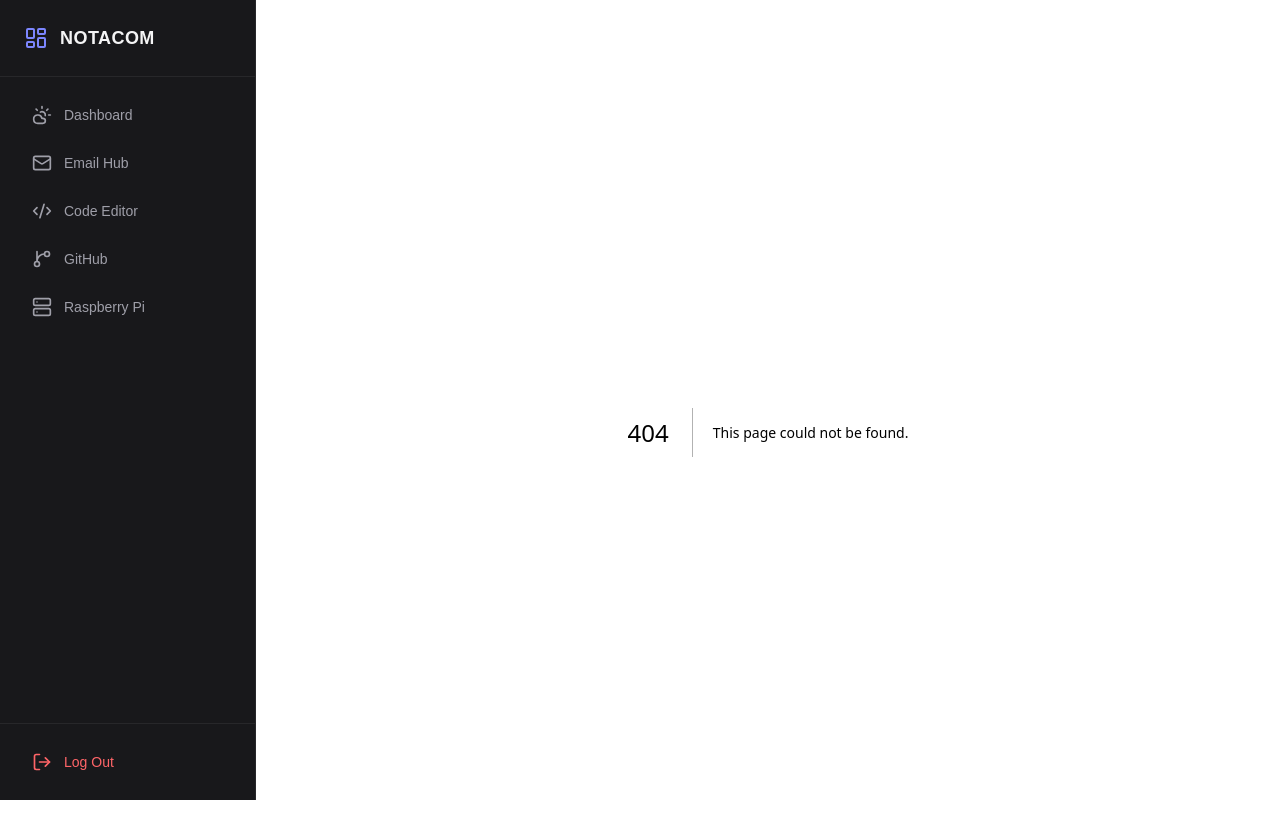
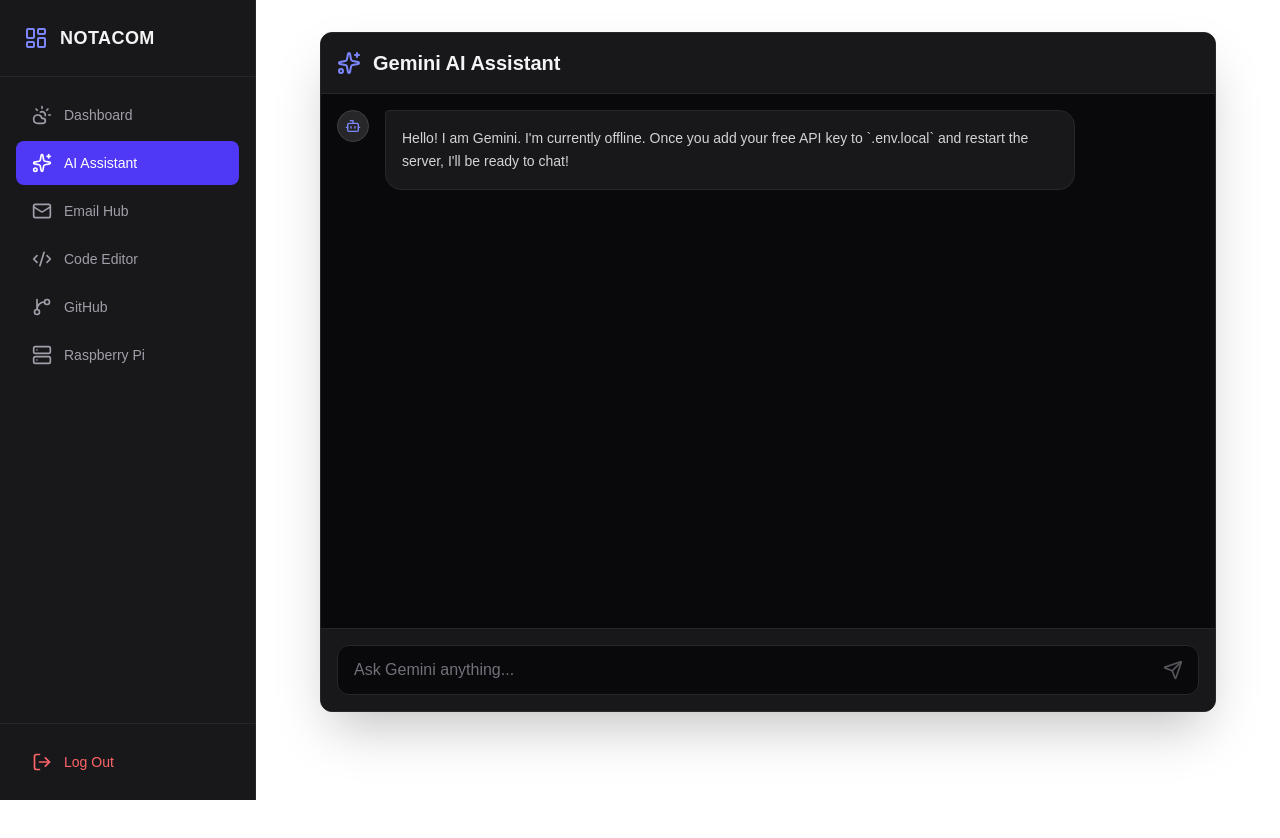
Before and after one commit to mattsitton/notacom-dashboard, a Next.js app: page /chat in a window 1280 px wide. Before the commit this address had no page. Shown: the top 838 px of the page. After the commit the page ends 800 px from the top, so only its background shows below. Built offline with nearby package versions, Linux system fonts and the light colour scheme.

Commit message:
Added AI Chat interface skeleton (awaiting API key)

```diff
--- a/package.json
+++ b/package.json
@@ -9,6 +9,7 @@
     "lint": "eslint"
   },
   "dependencies": {
+    "@google/generative-ai": "^0.24.1",
     "@monaco-editor/react": "^4.7.0",
     "lucide-react": "^1.31.0",
     "next": "16.3.1",
--- /dev/null
+++ b/src/app/api/chat/route.ts
@@ -0,0 +1,33 @@
+import { GoogleGenerativeAI } from "@google/generative-ai";
+import { NextResponse } from "next/server";
+
+export async function POST(req: Request) {
+  const apiKey = process.env.GEMINI_API_KEY;
+
+  if (!apiKey || apiKey === "YOUR_KEY_HERE") {
+    return NextResponse.json(
+      { error: "AI is sleeping! Add your GEMINI_API_KEY to the .env.local file and restart your server to wake it up." },
+      { status: 401 }
+    );
+  }
+
+  try {
+    const genAI = new GoogleGenerativeAI(apiKey);
+    const { message, history } = await req.json();
+
+    const model = genAI.getGenerativeModel({ model: "gemini-1.5-flash" });
+
+    const formattedHistory = history.map((msg: any) => ({
+      role: msg.role === "user" ? "user" : "model",
+      parts: [{ text: msg.content }],
+    }));
+
+    const chat = model.startChat({ history: formattedHistory });
+    const result = await chat.sendMessage(message);
+    const response = await result.response;
+
+    return NextResponse.json({ text: response.text() });
+  } catch (error: any) {
+    return NextResponse.json({ error: error.message }, { status: 500 });
+  }
+}
--- /dev/null
+++ b/src/app/chat/page.tsx
@@ -0,0 +1,115 @@
+"use client";
+
+import { useState, useRef, useEffect } from "react";
+import { Send, Bot, User, Sparkles, Loader2 } from "lucide-react";
+
+type Message = {
+  role: "user" | "model";
+  content: string;
+};
+
+export default function ChatPage() {
+  const [input, setInput] = useState("");
+  const [messages, setMessages] = useState<Message[]>([
+    { role: "model", content: "Hello! I am Gemini. I'm currently offline. Once you add your free API key to `.env.local` and restart the server, I'll be ready to chat!" }
+  ]);
+  const [isLoading, setIsLoading] = useState(false);
+  const messagesEndRef = useRef<HTMLDivElement>(null);
+
+  useEffect(() => {
+    messagesEndRef.current?.scrollIntoView({ behavior: "smooth" });
+  }, [messages]);
+
+  const sendMessage = async (e: React.FormEvent) => {
+    e.preventDefault();
+    if (!input.trim() || isLoading) return;
+
+    const userMessage = input.trim();
+    setInput("");
+
+    const newMessages: Message[] = [...messages, { role: "user", content: userMessage }];
+    setMessages(newMessages);
+    setIsLoading(true);
+
+    try {
+      const res = await fetch("/api/chat", {
+        method: "POST",
+        headers: { "Content-Type": "application/json" },
+        body: JSON.stringify({
+          message: userMessage,
+          history: newMessages.slice(1, -1)
+        }),
+      });
+
+      const data = await res.json();
+
+      if (!res.ok) throw new Error(data.error || "Failed to fetch response");
+
+      setMessages((prev) => [...prev, { role: "model", content: data.text }]);
+    } catch (error: any) {
+      setMessages((prev) => [...prev, { role: "model", content: `**Status:** ${error.message}` }]);
+    } finally {
+      setIsLoading(false);
+    }
+  };
+
+  return (
+    <div className="max-w-4xl mx-auto h-[85vh] flex flex-col bg-zinc-950 border border-zinc-800 rounded-xl overflow-hidden shadow-2xl">
+
+      <div className="bg-zinc-900 border-b border-zinc-800 p-4 flex items-center gap-3">
+        <Sparkles className="w-6 h-6 text-indigo-400" />
+        <h1 className="text-xl font-bold text-zinc-100">Gemini AI Assistant</h1>
+      </div>
+
+      <div className="flex-1 overflow-y-auto p-4 space-y-6">
+        {messages.map((msg, index) => (
+          <div key={index} className={`flex gap-4 ${msg.role === "user" ? "flex-row-reverse" : ""}`}>
+            <div className={`w-8 h-8 rounded-full flex items-center justify-center shrink-0 ${msg.role === "user" ? "bg-indigo-600" : "bg-zinc-800 border border-zinc-700"}`}>
+              {msg.role === "user" ? <User className="w-4 h-4 text-white" /> : <Bot className="w-4 h-4 text-indigo-400" />}
+            </div>
+            <div className={`max-w-[80%] p-4 rounded-2xl text-sm leading-relaxed ${
+              msg.role === "user"
+                ? "bg-indigo-600 text-white rounded-tr-sm"
+                : "bg-zinc-900 border border-zinc-800 text-zinc-300 rounded-tl-sm whitespace-pre-wrap"
+            }`}>
+              {msg.content}
+            </div>
+          </div>
+        ))}
+        {isLoading && (
+          <div className="flex gap-4">
+            <div className="w-8 h-8 rounded-full bg-zinc-800 border border-zinc-700 flex items-center justify-center shrink-0">
+              <Bot className="w-4 h-4 text-indigo-400" />
+            </div>
+            <div className="bg-zinc-900 border border-zinc-800 p-4 rounded-2xl rounded-tl-sm flex items-center gap-2 text-zinc-400">
+              <Loader2 className="w-4 h-4 animate-spin" />
+              Thinking...
+            </div>
+          </div>
+        )}
+        <div ref={messagesEndRef} />
+      </div>
+
+      <form onSubmit={sendMessage} className="p-4 bg-zinc-900 border-t border-zinc-800">
+        <div className="relative flex items-center">
+          <input
+            type="text"
+            value={input}
+            onChange={(e) => setInput(e.target.value)}
+            placeholder="Ask Gemini anything..."
+            disabled={isLoading}
+            className="w-full pl-4 pr-12 py-3 bg-zinc-950 border border-zinc-800 rounded-xl text-zinc-100 placeholder-zinc-500 focus:outline-none focus:border-indigo-500 transition-colors disabled:opacity-50"
+          />
+          <button
+            type="submit"
+            disabled={!input.trim() || isLoading}
+            className="absolute right-2 p-2 text-zinc-400 hover:text-indigo-400 hover:bg-zinc-800 rounded-lg transition-colors disabled:opacity-50 disabled:hover:bg-transparent disabled:hover:text-zinc-400"
+          >
+            <Send className="w-5 h-5" />
+          </button>
+        </div>
+      </form>
+
+    </div>
+  );
+}
--- a/src/components/Sidebar.tsx
+++ b/src/components/Sidebar.tsx
@@ -2,10 +2,11 @@
 
 import Link from "next/link";
 import { usePathname, useRouter } from "next/navigation";
-import { CloudSun, Mail, Code2, GitBranch, Server, LogOut, LayoutDashboard } from "lucide-react";
+import { CloudSun, Mail, Code2, GitBranch, Server, Sparkles, LogOut, LayoutDashboard } from "lucide-react";
 
 const navItems = [
   { name: "Dashboard", href: "/", icon: CloudSun },
+  { name: "AI Assistant", href: "/chat", icon: Sparkles },
   { name: "Email Hub", href: "/email", icon: Mail },
   { name: "Code Editor", href: "/editor", icon: Code2 },
   { name: "GitHub", href: "/github", icon: GitBranch },
@@ -16,7 +17,6 @@
   const pathname = usePathname();
   const router = useRouter();
 
-  // Hide sidebar on the login page
   if (pathname === "/login") return null;
 
   const handleLogout = async () => {
```
Also changed, not shown: 1 other file (tests, documents, lock files or other folders).
